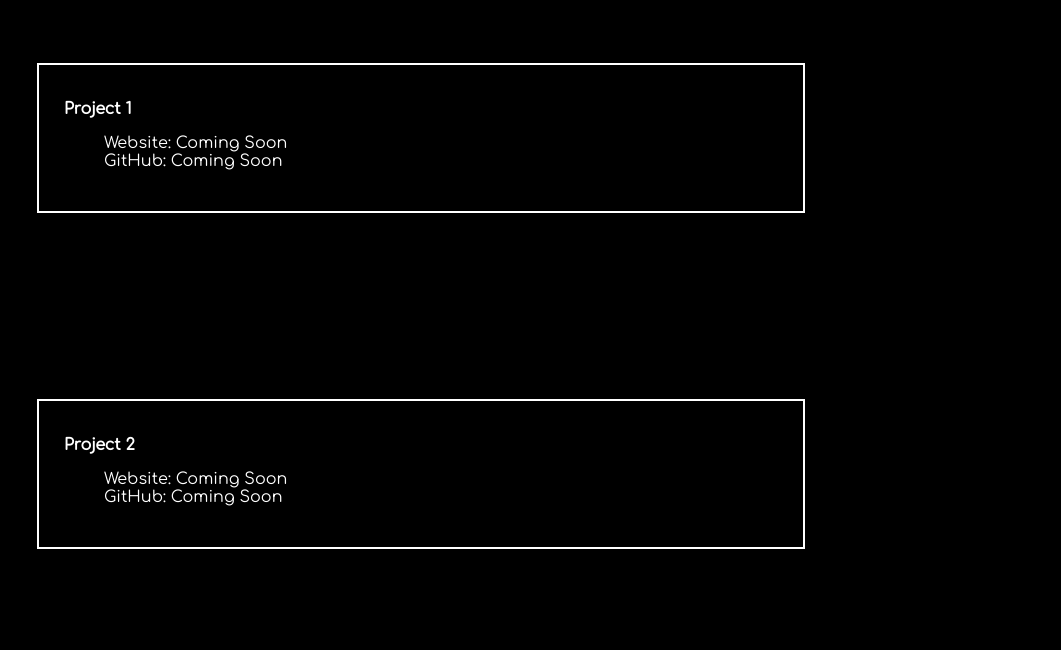
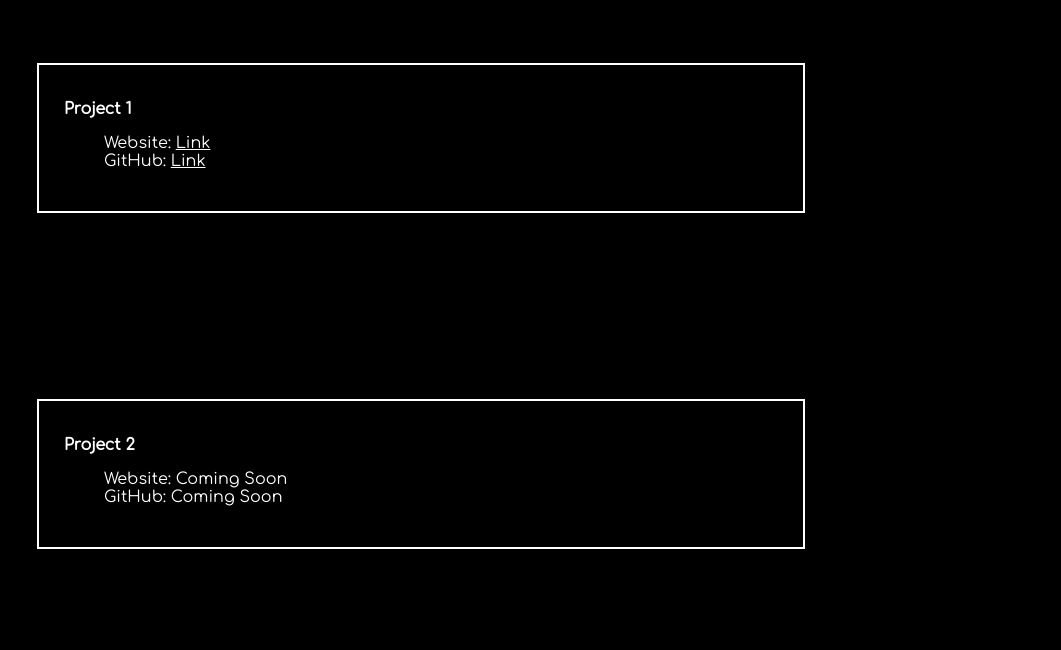
Before and after one commit to rimonsta/WebDev, a plain HTML site: page ClassPortal/Projects/index.html in a window 1280 px wide. Shown: the part 94-744 px from the top of the page, without its empty margins (219-1280 px from the left). Drawn offline with Linux system fonts and the light colour scheme.

Commit message:
updated projects page

```diff
--- a/ClassPortal/Projects/index.html
+++ b/ClassPortal/Projects/index.html
@@ -26,8 +26,8 @@
             <div class="main-item">
               <h1>Project 1</h1>
               <ul>
-                <li>Website: Coming Soon<a></a></li>
-                <li>GitHub: Coming Soon<a></a></li>
+                <li>Website: <a href="https://project1-trash.vercel.app/" target="_blank">Link</a></li>
+                <li>GitHub: <a href="https://github.com/rimonsta/Project1-TRASH" target="_blank">Link</a></li>
               </ul>
             </div>
             <div class="main-item">
```
Also changed, not shown: 1 other file.
